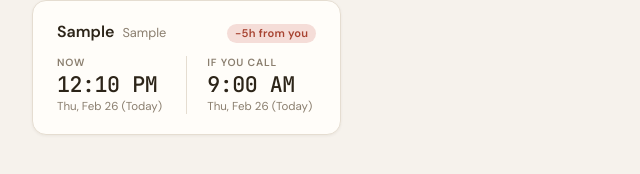
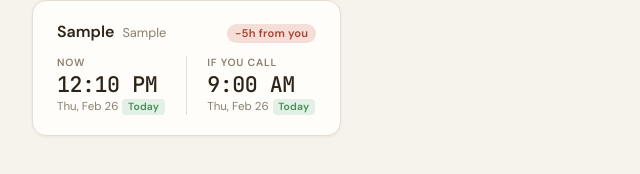
Before and after one commit to jamesfeigenbaum/coauthor-clocks, a plain HTML site: page index.html in a window 1280 px wide. Both pictures are taken after typing "Sample", "Sample" into the empty fields and a click on the button "Add". Shown: the part 428-602 px from the top of the page, 128-768 px from the left. Drawn offline with Linux system fonts and the light colour scheme.

Commit message:
days better

```diff
--- a/index.html
+++ b/index.html
@@ -402,6 +402,21 @@
             font-size: 0.72rem;
             color: var(--text-muted);
         }
+
+        .rel-label {
+            display: inline-block;
+            font-size: 0.65rem;
+            font-weight: 600;
+            padding: 0.1rem 0.35rem;
+            border-radius: 4px;
+            margin-left: 0.25rem;
+            vertical-align: middle;
+            letter-spacing: 0.02em;
+        }
+
+        .rel-today { background: var(--green-light); color: var(--green); }
+        .rel-tomorrow { background: var(--amber-light); color: var(--amber); }
+        .rel-yesterday { background: var(--red-light); color: var(--red); }
 
         .clock-col-time.warn {
             color: var(--red);
@@ -1079,12 +1094,12 @@
                 const theirDate = new Date(ty, tm - 1, td);
                 const diffDays = Math.round((theirDate - localDate) / (1000 * 60 * 60 * 24));
 
-                let relLabel = '';
-                if (diffDays === 0) relLabel = ' (Today)';
-                else if (diffDays === 1) relLabel = ' (Tomorrow)';
-                else if (diffDays === -1) relLabel = ' (Yesterday)';
+                let relBadge = '';
+                if (diffDays === 0) relBadge = '<span class="rel-label rel-today">Today</span>';
+                else if (diffDays === 1) relBadge = '<span class="rel-label rel-tomorrow">Tomorrow</span>';
+                else if (diffDays === -1) relBadge = '<span class="rel-label rel-yesterday">Yesterday</span>';
 
-                dateEl.textContent = theirDisplay + relLabel;
+                dateEl.innerHTML = theirDisplay + relBadge;
             });
         }
 
@@ -1118,14 +1133,14 @@
                 const theirDate = new Date(ty, tm - 1, td);
                 const diffDays = Math.round((theirDate - localDate) / (1000 * 60 * 60 * 24));
 
-                let relLabel = '';
-                if (diffDays === 0) relLabel = ' (Today)';
-                else if (diffDays === 1) relLabel = ' (Tomorrow)';
-                else if (diffDays === -1) relLabel = ' (Yesterday)';
+                let relBadge = '';
+                if (diffDays === 0) relBadge = '<span class="rel-label rel-today">Today</span>';
+                else if (diffDays === 1) relBadge = '<span class="rel-label rel-tomorrow">Tomorrow</span>';
+                else if (diffDays === -1) relBadge = '<span class="rel-label rel-yesterday">Yesterday</span>';
 
                 timeEl.textContent = theirTime;
                 timeEl.classList.toggle('warn', isOdd);
-                dateEl.textContent = theirDisplay + relLabel + (isOdd ? ' ⚠️' : '');
+                dateEl.innerHTML = theirDisplay + relBadge + (isOdd ? ' ⚠️' : '');
             });
         }
 
```
